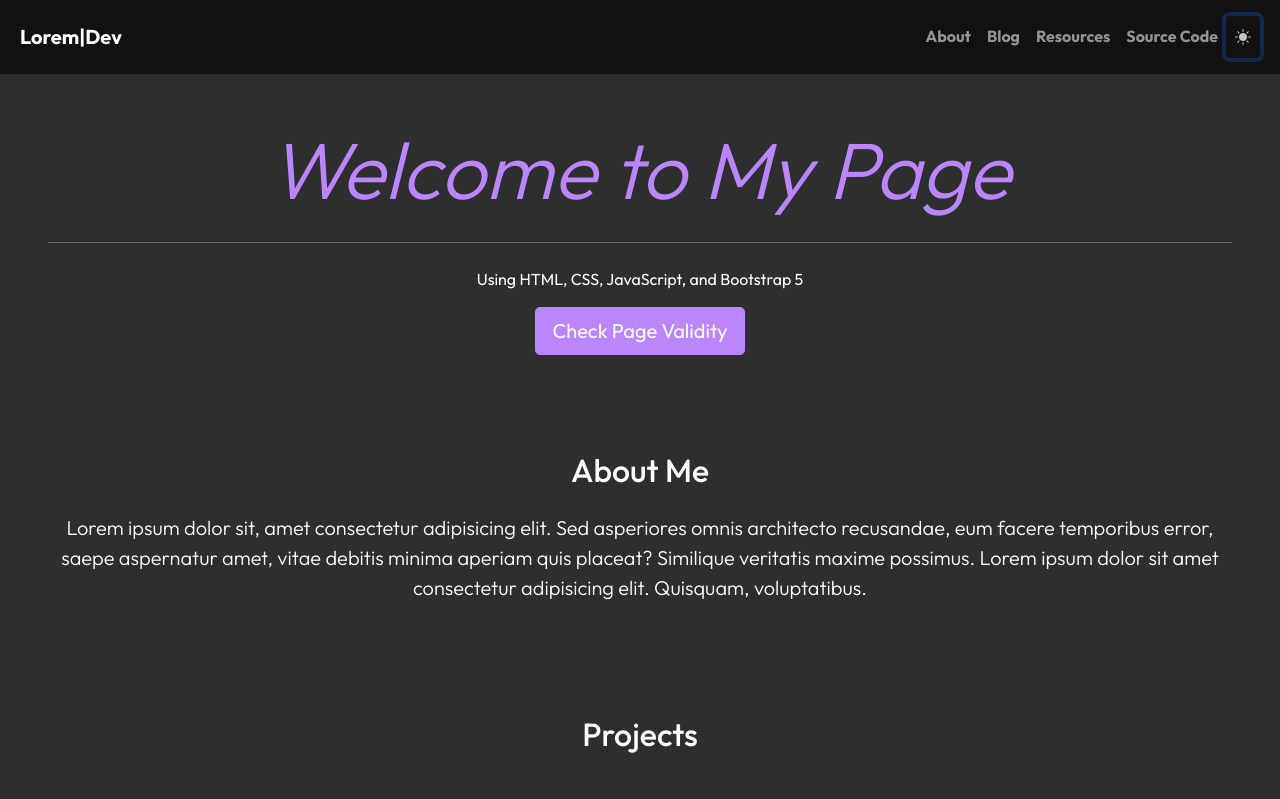
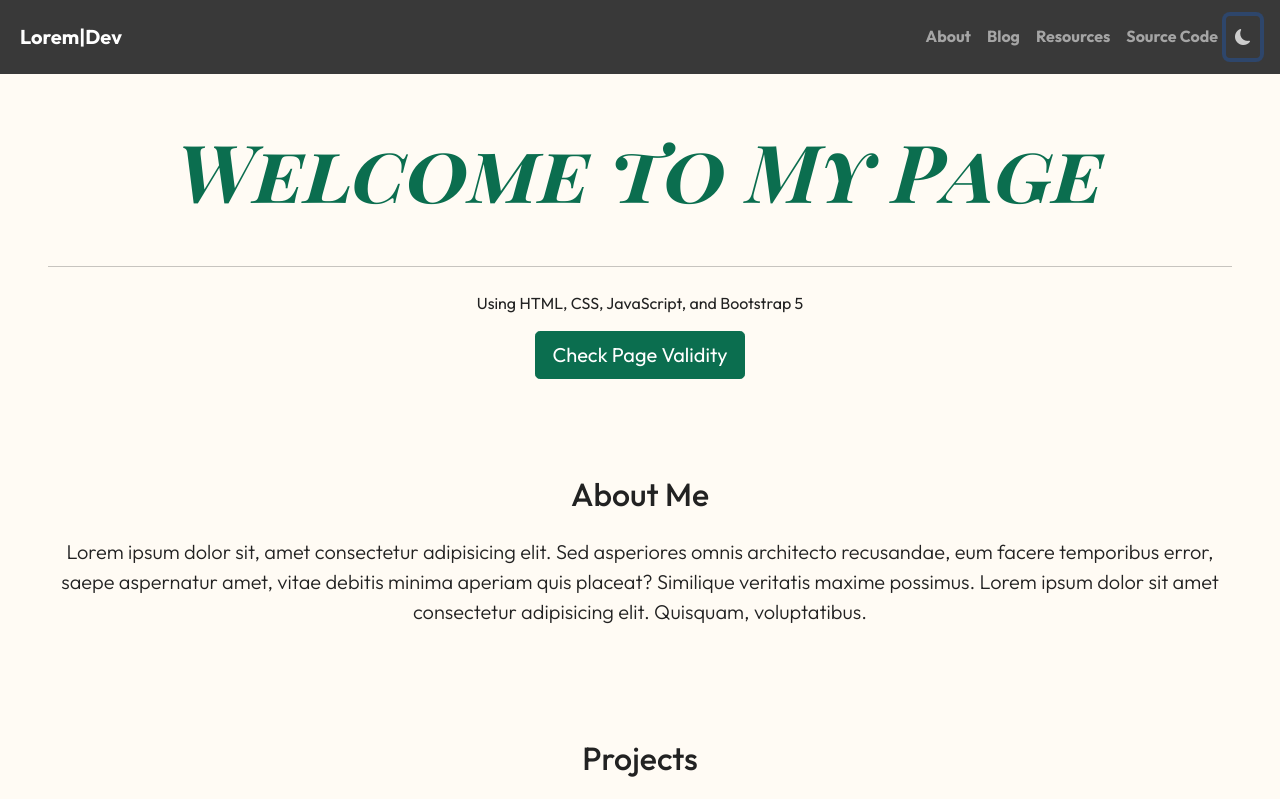
Before and after one commit to EDMullins/EDMullins, a plain HTML site: page docs/index.html in a window 1280 px wide. Both pictures are taken after a click on the button 1243 px from the left and 37 px from the top of the page. Shown: the top 799 px of the page. Drawn offline with nearby package versions, Linux system fonts and the light colour scheme.

Commit message:
Add files via upload
Since I added a cookie for theme, I reworked my logic to check the theme. I gave more style to my pages.

```diff
--- a/docs/index.html
+++ b/docs/index.html
@@ -35,14 +35,14 @@
 						<a class="nav-link" href="https://github.com/EDMullins/EDMullins" target="_blank">Source Code</a>
 					</li>
 					<li class="nav-item">
-						<button class="nav-link bi-moon-fill bg-primary btn" id="darkModeToggle" type="button"></button>
+						<button class="nav-link bi-moon-fill bg-primary btn" id="darkModeToggle" type="button" value="theme"></button>
 					</li>
 				</ul>
 			</div>
 		</div>
 	</nav>
 	<div class="jumbotron text-center bg-light p-5">
-		<h1 class="display-1 color-primary fst-italic">Welcome to My Page</h1>
+		<h1 class="display-1 color-primary fw-bold pb-4">Welcome to My Page</h1>
 		<hr class="my-4">
 		<p>Using HTML, CSS, JavaScript, and Bootstrap 5</p>
 		<a class="btn btn-primary text-white btn-lg" href="https://validator.w3.org/nu/?showsource=yes&doc=https%3A%2F%2Fedmullins.github.io%2FEDMullins%2F" target="_blank">Check Page Validity</a>
--- a/docs/scripts/script.js
+++ b/docs/scripts/script.js
@@ -5,34 +5,43 @@ document.addEventListener("DOMContentLoaded", () => {
     document.getElementById('darkModeToggle').addEventListener('click', toggleMode);
 });
 
+// Toggle between light and dark mode/ only called after applySavedTheme()
 function toggleMode() {
     console.log('in toggleMode()')
-    const darkModeToggle = document.getElementById('darkModeToggle');
-    if (darkModeToggle.classList.contains('bi-moon-fill')) {
-        darkModeToggle.classList.replace('bi-moon-fill', 'bi-sun-fill');
+    const theme = localStorage.getItem('theme');
+
+    // if theme is light, switch to dark, and vice versa
+    if (theme === 'light') {
         setDarkTheme();
+        // uses local storage or cookies to remember theme preference
         localStorage.setItem('theme', 'dark');
-    } else {
-        darkModeToggle.classList.replace('bi-sun-fill', 'bi-moon-fill');
+    }
+    else {
         setLightTheme();
         localStorage.setItem('theme', 'light');
     }
+    console.log('Theme set to: ' + localStorage.getItem('theme'));
+    return;
 }
 
 //Allows theme to persist across pages
 function applySavedTheme() {
     const theme = localStorage.getItem('theme');
-    const darkModeToggle = document.getElementById('darkModeToggle');
+    console.log('Theme from local storage: ' + theme);
+
     if (theme === 'dark') {
-        darkModeToggle.classList.replace('bi-moon-fill', 'bi-sun-fill');
         setDarkTheme();
-    } else {
-        darkModeToggle.classList.replace('bi-sun-fill', 'bi-moon-fill');
+    }
+    //if theme is null or light, set to light
+    else {
         setLightTheme();
     }
+    return;
 }
 
 function setDarkTheme() {
+    //icon
+    document.getElementById('darkModeToggle').classList.replace('bi-moon-fill', 'bi-sun-fill');
     //colors
     document.documentElement.style.setProperty('--primary-color', '#bb86fc');
     document.documentElement.style.setProperty('--secondary-color', '#121212');
@@ -47,10 +56,15 @@ function setDarkTheme() {
     const img1 = document.getElementById('img1');
     const img2 = document.getElementById('img2');
     const img3 = document.getElementById('img3');
+    // Get the current URL
     let url = window.location.href;
+
+    // Get only the file name from the URL
     url = url.substring(url.lastIndexOf('/') + 1);
     console.log(url);
-    if (url === "index.html" || url === "#" || url === "") {
+
+    //sometimes the url is just blank instead of index.html
+    if (url === "index.html" || url === "") {
         if (img1) {
             img1.src = "imgs/landscape4.jpg";
         }
@@ -72,14 +86,18 @@ function setDarkTheme() {
             img3.src = "../imgs/landscape6.jpg";
         }
     }
+    console.log('in setDarkTheme()');
+    return;
 }
 
 function setLightTheme() {
+    //icon
+    document.getElementById('darkModeToggle').classList.replace('bi-sun-fill', 'bi-moon-fill');
     //changes colors
     document.documentElement.style.setProperty('--primary-color', '#0B6E4F');
     document.documentElement.style.setProperty('--secondary-color', '#393939');
     document.documentElement.style.setProperty('--primary-color-hover', '#094d36');
-    document.documentElement.style.setProperty('--background-color', '#fdfdfd');
+    document.documentElement.style.setProperty('--background-color', '#fffbf4');
     document.documentElement.style.setProperty('--text-color', '#222222');
     document.documentElement.style.setProperty('--card-bg', '#ffffff');
     document.documentElement.style.setProperty('--list-bg', '#ffffff');
@@ -90,9 +108,13 @@ function setLightTheme() {
     const img1 = document.getElementById('img1');
     const img2 = document.getElementById('img2');
     const img3 = document.getElementById('img3');
+    // Get the current URL
     let url = window.location.href;
+
+    // Get only the file name from the URL
     url = url.substring(url.lastIndexOf('/') + 1);
     console.log(url);
+
     if (url === "index.html" || url === "#" || url === "") {
         if (img1) {
             img1.src = "imgs/landscape1.jpg";
@@ -115,4 +137,6 @@ function setLightTheme() {
             img3.src = "../imgs/landscape3.jpg";
         }
     }
+    console.log('in setLightTheme()');
+    return;
 }
--- a/docs/styles/style.css
+++ b/docs/styles/style.css
@@ -1,10 +1,10 @@
-@import url('https://fonts.googleapis.com/css2?family=Outfit:wght@100..900&display=swap');
+@import url('https://fonts.googleapis.com/css2?family=Outfit:wght@100..900&family=Playfair+Display+SC:ital,wght@0,400;0,700;0,900;1,400;1,700;1,900&display=swap');
 
 :root {
     --primary-color: #0B6E4F;
     --secondary-color: #393939;
     --primary-color-hover: #094d36;
-    --background-color: #fdfdfd;
+    --background-color: #fffbf4;
     --text-color: #222222;
     --card-bg: #ffffff;
     --list-bg: #ffffff;
@@ -35,6 +35,12 @@ body {
 
 .color-primary {
     color: var(--primary-color) !important;
+}
+
+.display-1 {
+    font-family: 'Playfair Display SC', serif;
+    font-weight: 900;
+    font-style: italic;
 }
 
 .btn-primary {
```
Also changed, not shown: docs/pages/about.html (+2 -1 lines), docs/pages/blog.html (+2 -2 lines), docs/pages/resources.html (+2 -2 lines).
